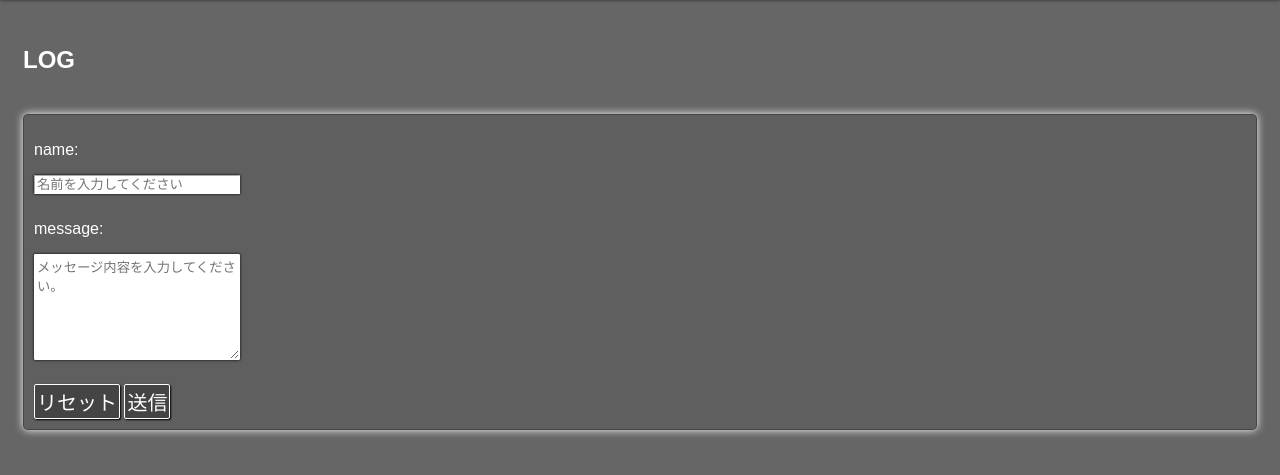
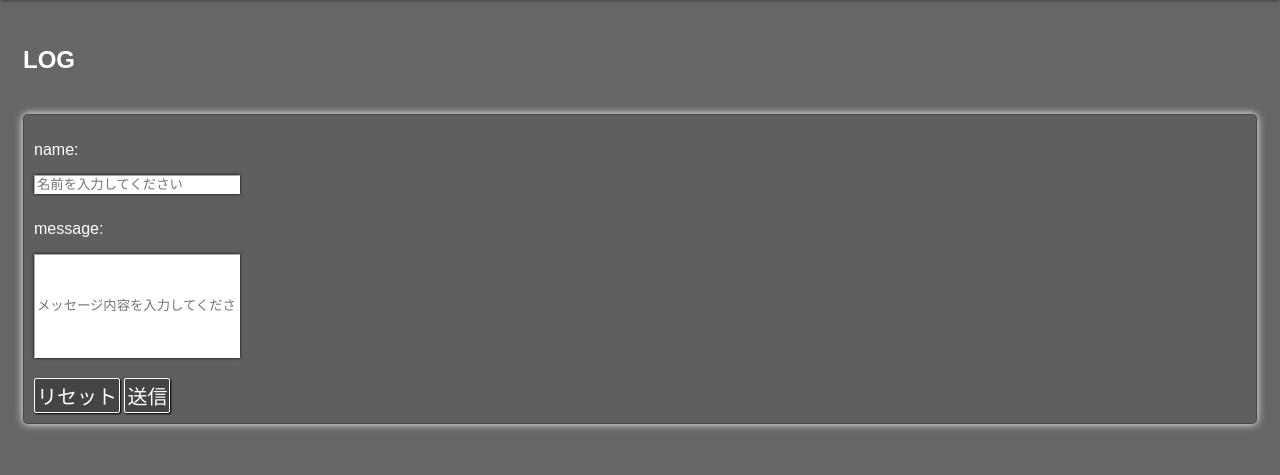
Before and after one commit to Gabillan/NodeChatApp, a website: page index.html in a window 1280 px wide. Shown: the part 89-564 px from the top of the page. Drawn offline with nearby package versions, Linux system fonts and the light colour scheme; no server answers.

Commit message:
Update index.html

```diff
--- a/index.html
+++ b/index.html
@@ -84,7 +84,7 @@
             <div class="form">
                 <form id="form">
                     <p>name:</p><input type="name" id="name" placeholder="名前を入力してください">
-                    <p>message:</p><textarea id="message" placeholder="メッセージ内容を入力してください。"></textarea><br>
+                    <p>message:</p><input id="message" placeholder="メッセージ内容を入力してください。"><br>
                     <input type="reset" value="リセット" class="button">
                     <input type="submit" value="送信" class="button">
                 </form>
```
